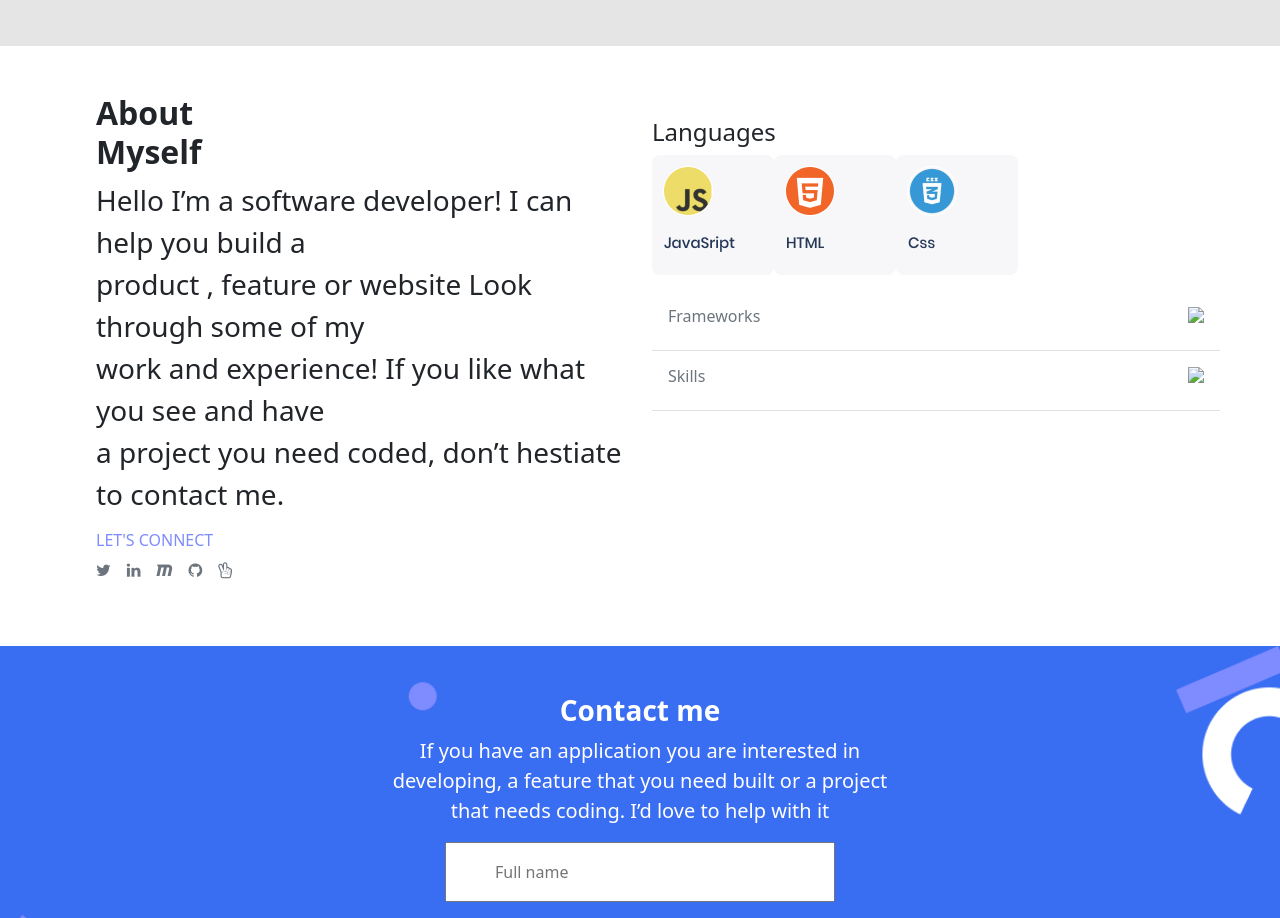
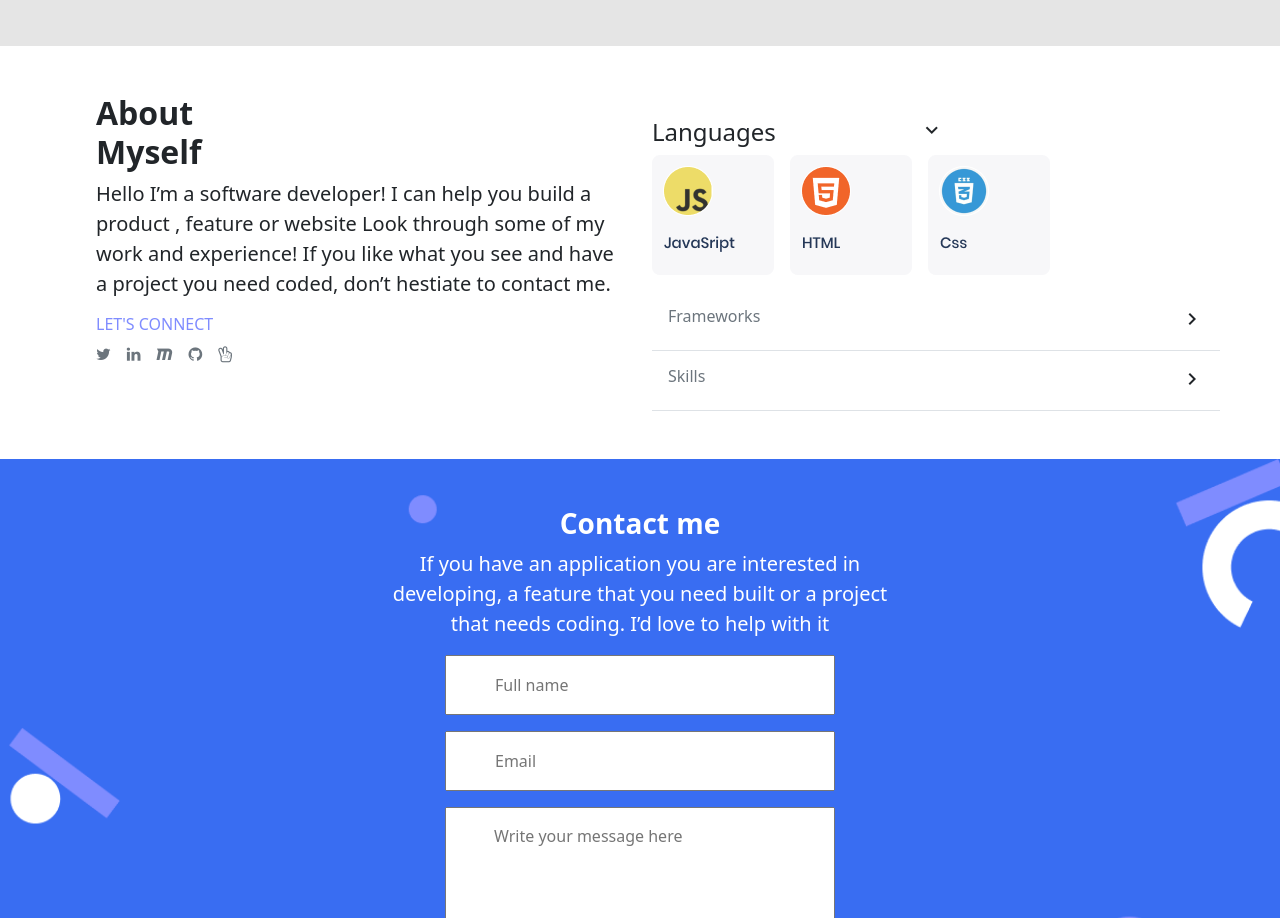
Before and after one commit to Enoisong/portfolio-bootstrap, a website: page index.html in a window 1280 px wide. Shown: the part 2845-3763 px from the top of the page. Drawn offline with nearby package versions, Linux system fonts and the light colour scheme; a web font is replaced by a local one.

Commit message:
Add arrow icons for the About Section

```diff
--- a/index.html
+++ b/index.html
@@ -16,6 +16,7 @@
     <link href="https://fonts.googleapis.com/css2?family=Andika&family=Inter:wght@300;400;500;600;700;800;900&family=Poppins:wght@200;300;500;600;700;800;900&family=Roboto:wght@100;300;400;500;700;900&family=Ubuntu:ital,wght@1,300&display=swap"
     rel="stylesheet">
     <link rel="stylesheet" href="https://cdnjs.cloudflare.com/ajax/libs/font-awesome/4.7.0/css/font-awesome.min.css">
+    <link href="https://fonts.googleapis.com/icon?family=Material+Icons" rel="stylesheet">
     <title>Portfolio Bootstrap</title>
   </head>
 
@@ -157,7 +158,7 @@
        <section class="row p-5">
         <div class="col-md-6 d-md-flex flex-md-column align-items-md-start ps-5">
           <h2 class="fw-bolder fw-1">About <br>Myself</h2>
-          <p class="fw-light fs-3">Hello I’m a software developer! I can help you build a <br>
+          <p class="fw-light fs-5">Hello I’m a software developer! I can help you build a <br>
              product , feature or website Look through some of my <br>
              work and experience! If you like what you see and have <br>
              a project you need coded, don’t hestiate to contact me.</p>
@@ -173,23 +174,26 @@
 
         <div class="col-md-6 pt-4">
           <div class="d-md-flex flex-md-column align-items-md-start">
-            <h6 class="fs-4">Languages</h6>
+            <div class="d-md-flex flex-md-row justify-content-md-between">
+              <h6 class="fs-4 me-5">Languages</h6>
+              <i class="material-icons ms-5 ps-5">expand_more</i>
+            </div>
 
             <ul class="list-unstyled d-md-flex flex-md-row justify-content-md-start">
-              <li><img src="images/frame-9.png"/></li>
-              <li><img src="images/frame-10.png"/></li>
+              <li><img src="images/frame-9.png" class="me-3"/></li>
+              <li><img src="images/frame-10.png" class="me-3"/></li>
               <li><img src="images/frame-11.png"/></li>
             </ul>
           </div>
 
           <div class="d-md-flex flex-md-row justify-content-md-between border border-top-0 border-start-0 border-end-0 p-3">
             <h6 class="text-secondary">Frameworks</h6>
-            <img src="images/left.png"/>
+            <i class="material-icons">chevron_right</i>
           </div>
 
           <div class="d-md-flex flex-md-row justify-content-md-between border border-top-0 border-start-0 border-end-0 p-3">
             <h6 class="text-secondary">Skills</h6>
-            <img src="images/left.png"/>
+            <i class="material-icons">chevron_right</i>
           </div>
         </div>
       </section>
```
